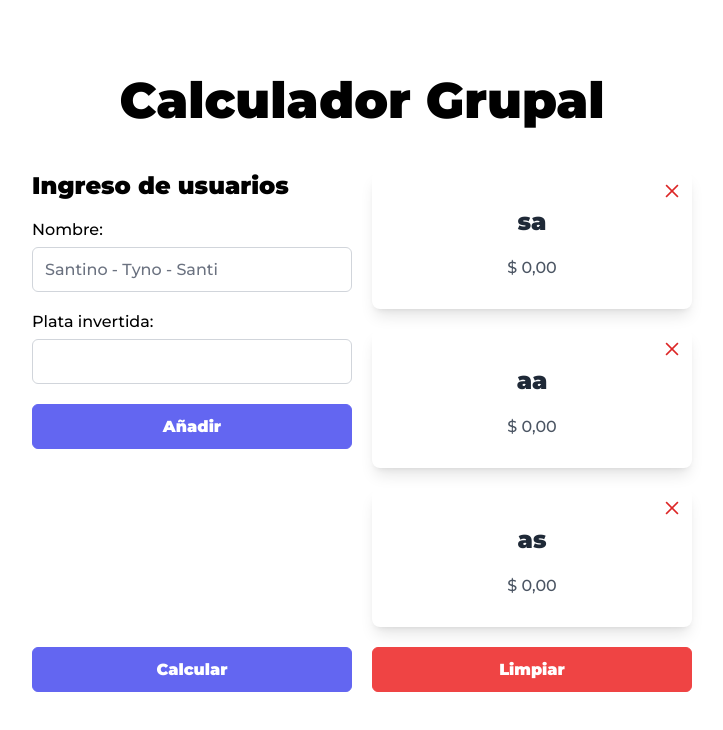
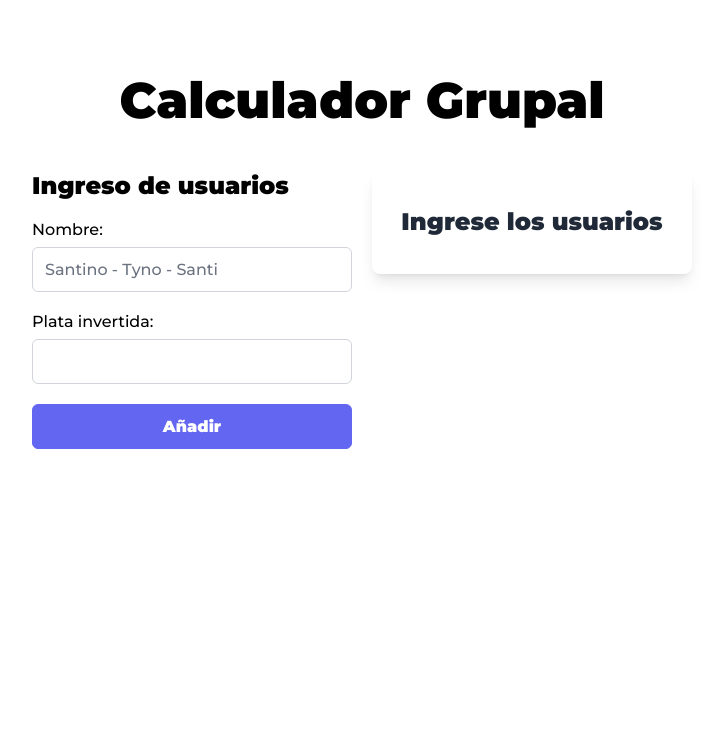
Before and after one commit to SantinoStimoli/plata-grupal, a Vue app: page / in a window 1280 px wide. Shown: the top 730 px of the page, without its empty margins (278-1001 px from the left). Built offline with nearby package versions, Linux system fonts and the light colour scheme.

Commit message:
Update App.vue

```diff
--- a/src/App.vue
+++ b/src/App.vue
@@ -61,11 +61,7 @@ export default {
     return {
       showAlert: false,
       alert: null as { status: string; message: string } | null,
-      users: [
-        { name: 'sa', payment: 0 },
-        { name: 'aa', payment: 0 },
-        { name: 'as', payment: 0 }
-      ] as User[],
+      users: [] as User[],
       showFinalUsers: false,
       finalUsers: [] as User[]
     }
```
